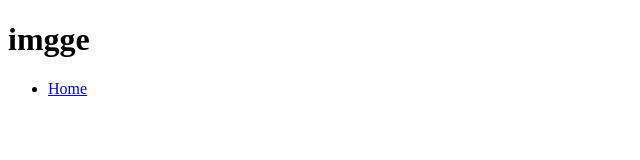
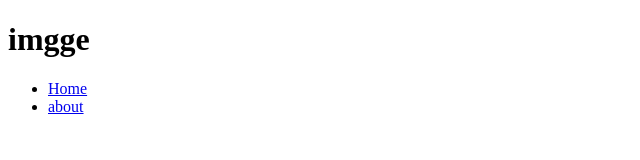
Before and after one commit to iniyanchitra/terra, a plain HTML site: page index.html in a window 1280 px wide. Shown: the full height of the page, 0-640 px from the left. Drawn offline with Linux system fonts and the light colour scheme.

Commit message:
nav追加されました。

```diff
--- a/index.html
+++ b/index.html
@@ -14,6 +14,9 @@
         <li>
           <a href="#">Home</a>
         </li>
+        <li>
+          <a href="#">about</a>
+        </li>
       </ul>
 
     </nav>
```
